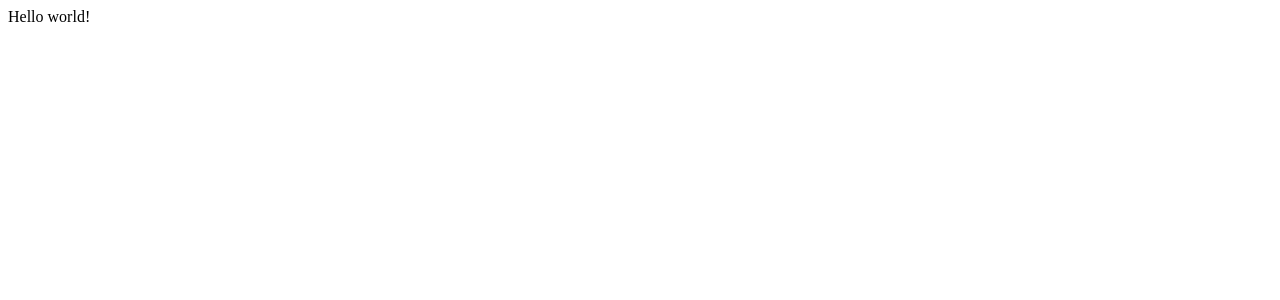
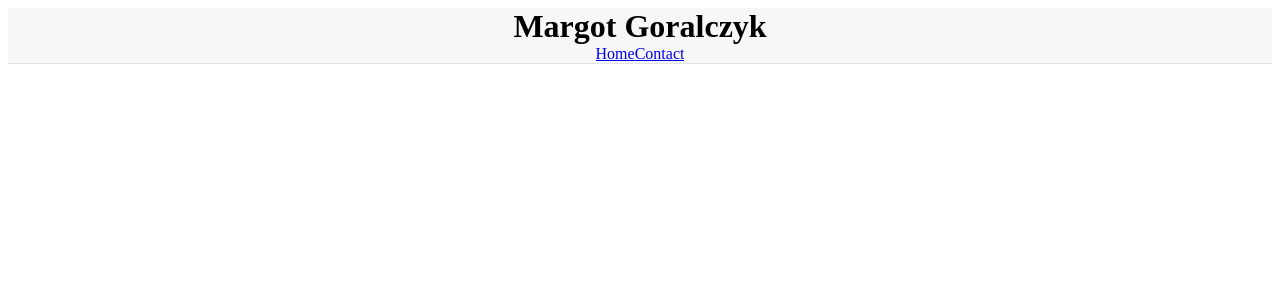
Before and after one commit to pamunev/margot-therapist-website, a React (Create React App) app: page / in a window 1280 px wide. Shown: the top 300 px of the page. Built offline with nearby package versions, Linux system fonts and the light colour scheme.

Commit message:
Created contact component, modified root component, added Links for header, etc.

```diff
--- a/src/error-page.jsx
+++ b/src/error-page.jsx
@@ -1 +1,18 @@
 import { useRouteError } from "react-router-dom"
+
+function ErrorPage() {
+    const error = useRouteError()
+    console.error(error)
+
+    return (
+        <div>
+            <h1>Oops!</h1>
+            <p>Sorry, an unexpected error has occurred.</p>
+            <p>
+                <i>{error.statusText || error.message}</i>
+            </p>
+        </div>
+    )
+}
+
+export default ErrorPage
--- a/src/index.css
+++ b/src/index.css
@@ -1,3 +1,26 @@
+#header {
+  display: flex;
+  justify-content: space-between;
+  align-items: center;
+  flex-direction: column;
+  background-color: #f7f7f7;
+  border-bottom: solid 1px #e3e3e3;
+  padding: 0px;
+  margin-top: 0px;
+}
+
+#header h1 {
+  margin: 0;
+}
+
+#header nav {
+  flex: 1;
+  overflow: auto;
+  justify-content: space-between;
+}
+
+
+
 /*
 The following came with create-react-app:
 
--- a/src/index.js
+++ b/src/index.js
@@ -4,11 +4,21 @@ import "./index.css";
 //import App from "./App";
 /*import { BrowserRouter as Router } from "react-router-dom";*/
 import { createBrowserRouter, RouterProvider } from "react-router-dom";
+import Root from "./routes/root";
+import ErrorPage from "./error-page";
+import Contact from "./routes/contact";
 
 const router = createBrowserRouter([
   {
     path: "/",
-    element: <div>Hello world!</div>,
+    element: <Root />,
+    errorElement: <ErrorPage />,
+    children: [
+      {
+        path: "/contact",
+        element: <Contact />,
+      },
+    ],
   },
 ]);
 
--- /dev/null
+++ b/src/routes/contact.jsx
@@ -0,0 +1,7 @@
+function Contact() {
+    return (
+        <div>Here I think I want to have a contact form, with a text box where someone can write a message, and then send it, and it sends the message to Margot's email. I'll find out how to do that.</div>
+    )
+}
+
+export default Contact
--- a/src/routes/root.jsx
+++ b/src/routes/root.jsx
@@ -0,0 +1,18 @@
+import { Outlet, Link } from "react-router-dom"
+
+function Root() {
+    return (
+        <div>
+            <div id="header">
+                <h1>Margot Goralczyk</h1>
+                <nav>
+                    <Link to="/">Home</Link>
+                    <Link to="/contact">Contact</Link>
+                </nav>
+            </div>
+            <div><Outlet /></div>
+        </div>
+            )
+}
+
+export default Root
```
